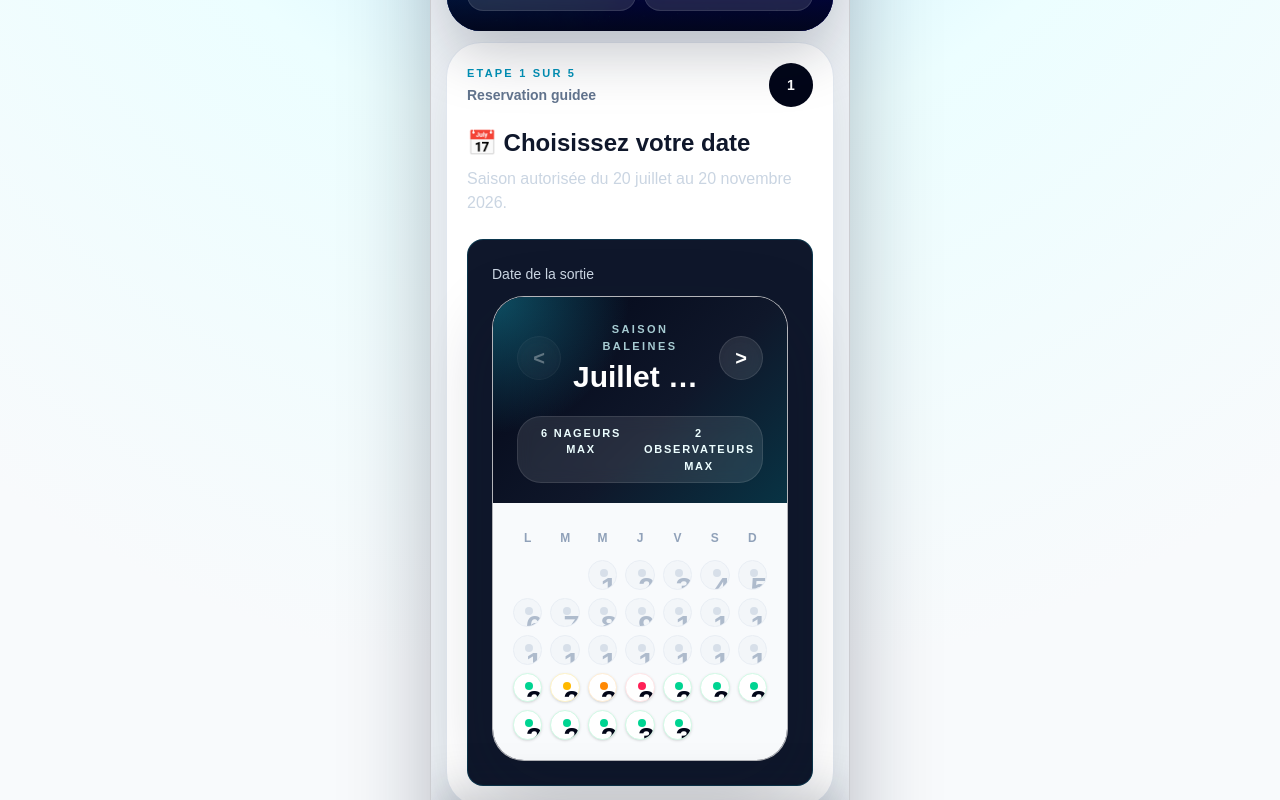
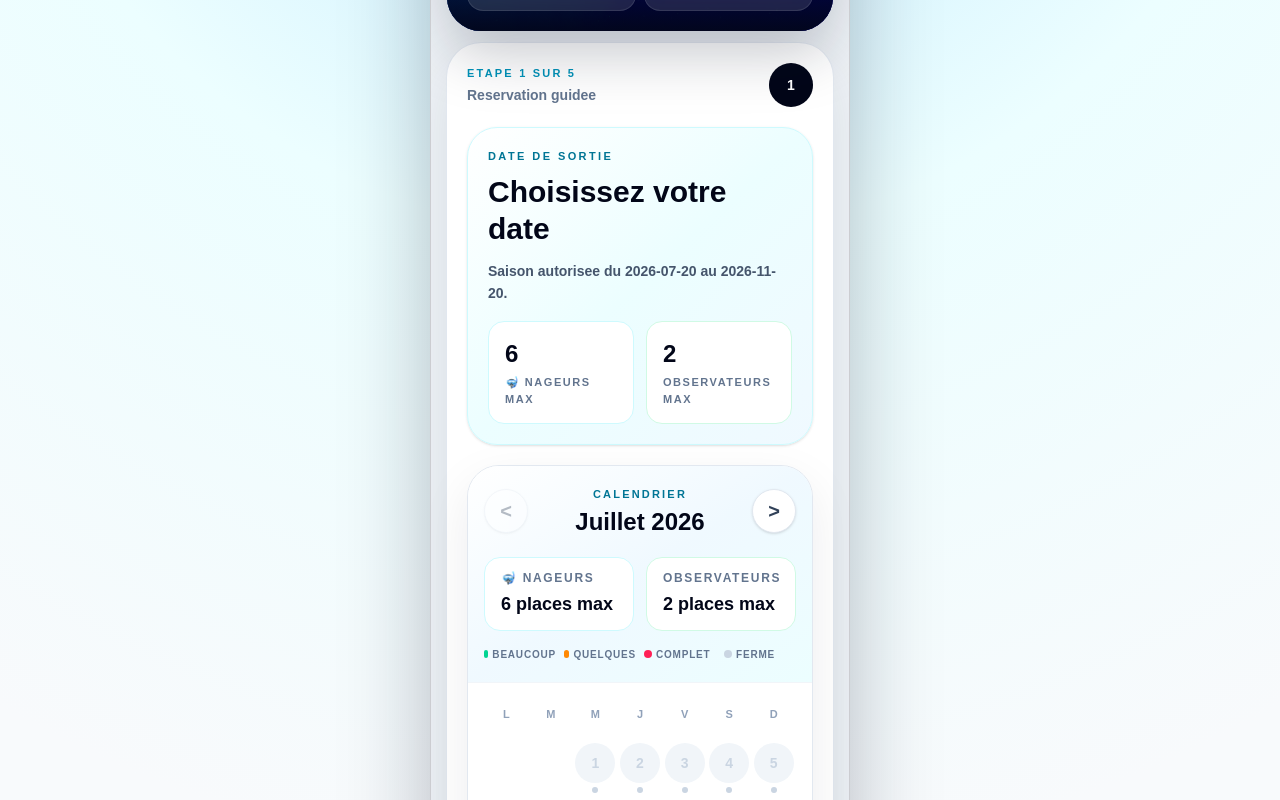
Before and after one commit to sebartacus/tahiti-trip-booking, a Next.js app: page /baleines in a window 1280 px wide. Shown: the part 420-1220 px from the top of the page. Built offline with nearby package versions, Linux system fonts and the light colour scheme.

Commit message:
improve whale watching v2 date calendar

```diff
--- a/src/features/whale-watching-v2/components/calendar/CalendarDay.tsx
+++ b/src/features/whale-watching-v2/components/calendar/CalendarDay.tsx
@@ -10,45 +10,30 @@ type Props = {
   onClick(): void;
 };
 
-const STATUS_STYLES: Record<
-  DayStatus,
-  {
-    label: string;
-    dot: string;
-    meter: string;
-    surface: string;
-  }
-> = {
-  available: {
-    label: "Ouvert",
-    dot: "bg-emerald-400",
-    meter: "bg-emerald-400",
-    surface: "border-emerald-100 bg-white text-slate-950",
-  },
-  limited: {
-    label: "Limite",
-    dot: "bg-amber-400",
-    meter: "bg-amber-400",
-    surface: "border-amber-100 bg-white text-slate-950",
-  },
-  almost_full: {
-    label: "Rare",
-    dot: "bg-orange-400",
-    meter: "bg-orange-400",
-    surface: "border-orange-100 bg-white text-slate-950",
-  },
-  full: {
-    label: "Complet",
-    dot: "bg-rose-500",
-    meter: "bg-rose-500",
-    surface: "border-rose-100 bg-white text-slate-950",
-  },
+const DOT_STYLES: Record<DayStatus, string> = {
+  available: "bg-emerald-400",
+  limited: "bg-orange-400",
+  almost_full: "bg-orange-400",
+  full: "bg-rose-500",
 };
 
-function getRemainingLabel(value: number | undefined, total: number) {
-  if (value === undefined) return `--/${total}`;
+function getAvailabilityLabel(
+  disabled: boolean,
+  status: DayStatus,
+  waterRemaining?: number,
+  observerRemaining?: number
+) {
+  if (disabled) return "Hors saison";
+  if (status === "full") return "Complet";
+  if (status === "limited" || status === "almost_full") {
+    return `Quelques places, ${waterRemaining ?? "--"} nageurs, ${
+      observerRemaining ?? "--"
+    } observateurs`;
+  }
 
-  return `${value}/${total}`;
+  return `Beaucoup de places, ${waterRemaining ?? "--"} nageurs, ${
+    observerRemaining ?? "--"
+  } observateurs`;
 }
 
 export function CalendarDay({
@@ -60,89 +45,40 @@ export function CalendarDay({
   observerRemaining,
   onClick,
 }: Props) {
-  const style = STATUS_STYLES[status];
-  const waterLabel = getRemainingLabel(waterRemaining, 6);
-  const observerLabel = getRemainingLabel(observerRemaining, 2);
-  const waterPercent =
-    waterRemaining === undefined ? 100 : (waterRemaining / 6) * 100;
-  const observerPercent =
-    observerRemaining === undefined ? 100 : (observerRemaining / 2) * 100;
-
-  const stateClasses = disabled
-    ? "cursor-not-allowed border-slate-200 bg-slate-100 text-slate-400 opacity-70"
-    : active
-    ? "scale-[1.03] border-cyan-300 bg-slate-950 text-white shadow-[0_16px_38px_rgba(8,145,178,0.34)] ring-2 ring-cyan-300 ring-offset-2 ring-offset-slate-50"
-    : `${style.surface} shadow-sm hover:-translate-y-0.5 hover:border-cyan-200 hover:shadow-md`;
-
-  const secondaryText = active
-    ? "text-cyan-50/80"
-    : disabled
-    ? "text-slate-400"
-    : "text-slate-500";
+  const dotClass = disabled ? "bg-slate-300" : DOT_STYLES[status];
+  const label = getAvailabilityLabel(
+    disabled,
+    status,
+    waterRemaining,
+    observerRemaining
+  );
 
   return (
     <button
       type="button"
       disabled={disabled}
       onClick={onClick}
+      aria-label={`${day}. ${label}`}
       aria-pressed={active}
-      className={`group relative flex aspect-square min-h-0 w-full flex-col justify-between overflow-hidden rounded-[18px] border p-2 text-left transition-all duration-300 focus:outline-none focus:ring-2 focus:ring-cyan-400 focus:ring-offset-2 focus:ring-offset-slate-50 sm:rounded-[22px] sm:p-3 ${stateClasses}`}
+      className="group flex h-[54px] w-full flex-col items-center justify-start gap-1 rounded-2xl pt-1 transition focus:outline-none focus:ring-2 focus:ring-cyan-400 focus:ring-offset-2 disabled:cursor-not-allowed"
     >
       <span
-        className={`absolute right-2 top-2 h-2 w-2 rounded-full ${
-          disabled ? "bg-slate-300" : style.dot
+        className={`flex h-10 w-10 items-center justify-center rounded-full text-sm font-black transition-all ${
+          disabled
+            ? "bg-slate-100 text-slate-300"
+            : active
+            ? "scale-105 bg-slate-950 text-white shadow-[0_12px_26px_rgba(15,23,42,0.25)] ring-2 ring-cyan-300"
+            : "bg-white text-slate-800 ring-1 ring-slate-200 group-hover:bg-cyan-50 group-hover:ring-cyan-200"
+        }`}
+      >
+        {day}
+      </span>
+
+      <span
+        className={`h-1.5 w-1.5 rounded-full ${dotClass} ${
+          active ? "scale-125" : ""
         }`}
       />
-
-      {active && (
-        <span className="pointer-events-none absolute inset-x-3 top-0 h-px bg-gradient-to-r from-transparent via-cyan-200 to-transparent" />
-      )}
-
-      <div>
-        <span className="block text-[clamp(1.15rem,6vw,2rem)] font-black leading-none sm:text-3xl">
-          {day}
-        </span>
-
-        <span
-          className={`mt-1 block truncate text-[9px] font-black uppercase tracking-[0.14em] sm:text-[10px] ${secondaryText}`}
-        >
-          {disabled ? "Ferme" : style.label}
-        </span>
-      </div>
-
-      <div className="space-y-1">
-        <div className="space-y-0.5">
-          <div className={`flex items-center justify-between gap-1 text-[9px] font-bold sm:text-[10px] ${secondaryText}`}>
-            <span>Nage</span>
-            <span>{disabled ? "--/6" : waterLabel}</span>
-          </div>
-
-          <div className={active ? "h-1 rounded-full bg-white/15" : "h-1 rounded-full bg-slate-200"}>
-            <div
-              className={`h-full rounded-full ${
-                disabled ? "bg-slate-300" : style.meter
-              }`}
-              style={{ width: `${waterPercent}%` }}
-            />
-          </div>
-        </div>
-
-        <div className="space-y-0.5">
-          <div className={`flex items-center justify-between gap-1 text-[9px] font-bold sm:text-[10px] ${secondaryText}`}>
-            <span>Bord</span>
-            <span>{disabled ? "--/2" : observerLabel}</span>
-          </div>
-
-          <div className={active ? "h-1 rounded-full bg-white/15" : "h-1 rounded-full bg-slate-200"}>
-            <div
-              className={`h-full rounded-full ${
-                disabled ? "bg-slate-300" : style.meter
-              }`}
-              style={{ width: `${observerPercent}%` }}
-            />
-          </div>
-        </div>
-      </div>
     </button>
   );
 }
--- a/src/features/whale-watching-v2/components/calendar/CalendarGrid.tsx
+++ b/src/features/whale-watching-v2/components/calendar/CalendarGrid.tsx
@@ -68,25 +68,25 @@ export function CalendarGrid({
   );
 
   return (
-    <div className="overflow-hidden rounded-[32px] border border-white/70 bg-slate-950 text-white shadow-[0_24px_70px_rgba(15,23,42,0.24)]">
-      <div className="bg-[radial-gradient(circle_at_top_left,rgba(34,211,238,0.35),transparent_38%),linear-gradient(135deg,#020617,#0f172a_58%,#083344)] px-4 pb-5 pt-4 sm:px-6 sm:pt-6">
+    <div className="overflow-hidden rounded-[32px] border border-slate-200 bg-white shadow-[0_18px_50px_rgba(15,23,42,0.08)]">
+      <div className="border-b border-slate-100 bg-gradient-to-br from-white via-sky-50 to-cyan-50 px-4 py-5">
         <div className="flex items-center justify-between gap-3">
           <button
             type="button"
             aria-label="Mois precedent"
             disabled={monthIndex === 0}
             onClick={() => setMonthIndex((current) => current - 1)}
-            className="flex h-11 w-11 shrink-0 items-center justify-center rounded-full border border-white/10 bg-white/10 text-xl font-semibold text-white shadow-inner backdrop-blur transition hover:bg-white/20 disabled:cursor-not-allowed disabled:opacity-35"
+            className="flex h-11 w-11 shrink-0 items-center justify-center rounded-full border border-slate-200 bg-white text-xl font-black text-slate-700 shadow-sm transition hover:border-cyan-200 hover:bg-cyan-50 disabled:cursor-not-allowed disabled:opacity-35"
           >
             {"<"}
           </button>
 
           <div className="min-w-0 text-center">
-            <p className="text-[11px] font-bold uppercase tracking-[0.22em] text-cyan-100/80">
-              Saison baleines
+            <p className="text-[11px] font-black uppercase tracking-[0.2em] text-cyan-700">
+              Calendrier
             </p>
 
-            <h3 className="mt-1 truncate text-2xl font-black leading-tight text-white sm:text-3xl">
+            <h3 className="mt-1 truncate text-2xl font-black leading-tight text-slate-950">
               {monthLabel}
             </h3>
           </div>
@@ -96,31 +96,65 @@ export function CalendarGrid({
             aria-label="Mois suivant"
             disabled={monthIndex === MONTHS.length - 1}
             onClick={() => setMonthIndex((current) => current + 1)}
-            className="flex h-11 w-11 shrink-0 items-center justify-center rounded-full border border-white/10 bg-white/10 text-xl font-semibold text-white shadow-inner backdrop-blur transition hover:bg-white/20 disabled:cursor-not-allowed disabled:opacity-35"
+            className="flex h-11 w-11 shrink-0 items-center justify-center rounded-full border border-slate-200 bg-white text-xl font-black text-slate-700 shadow-sm transition hover:border-cyan-200 hover:bg-cyan-50 disabled:cursor-not-allowed disabled:opacity-35"
           >
             {">"}
           </button>
         </div>
 
-        <div className="mt-5 grid grid-cols-2 gap-2 rounded-3xl border border-white/10 bg-white/10 p-2 text-center text-[11px] font-bold uppercase tracking-[0.16em] text-cyan-50 backdrop-blur">
-          <span>6 nageurs max</span>
-          <span>2 observateurs max</span>
+        <div className="mt-5 grid grid-cols-2 gap-3">
+          <div className="rounded-2xl border border-cyan-100 bg-white px-4 py-3">
+            <p className="text-xs font-black uppercase tracking-[0.14em] text-slate-500">
+              🤿 Nageurs
+            </p>
+            <p className="mt-1 text-lg font-black text-slate-950">
+              6 places max
+            </p>
+          </div>
+
+          <div className="rounded-2xl border border-emerald-100 bg-white px-4 py-3">
+            <p className="text-xs font-black uppercase tracking-[0.14em] text-slate-500">
+              Observateurs
+            </p>
+            <p className="mt-1 text-lg font-black text-slate-950">
+              2 places max
+            </p>
+          </div>
+        </div>
+
+        <div className="mt-4 grid grid-cols-4 gap-2 text-[10px] font-black uppercase tracking-[0.08em] text-slate-500">
+          <span className="flex items-center gap-1">
+            <span className="h-2 w-2 rounded-full bg-emerald-400" />
+            Beaucoup
+          </span>
+          <span className="flex items-center gap-1">
+            <span className="h-2 w-2 rounded-full bg-orange-400" />
+            Quelques
+          </span>
+          <span className="flex items-center gap-1">
+            <span className="h-2 w-2 rounded-full bg-rose-500" />
+            Complet
+          </span>
+          <span className="flex items-center gap-1">
+            <span className="h-2 w-2 rounded-full bg-slate-300" />
+            Ferme
+          </span>
         </div>
       </div>
 
-      <div className="bg-slate-50 p-3 sm:p-5">
-        <div className="grid grid-cols-7 gap-1.5 sm:gap-2">
+      <div className="bg-white p-3 sm:p-4">
+        <div className="grid grid-cols-7 gap-y-2">
           {WEEK_DAYS.map((dayName, index) => (
             <div
               key={`${dayName}-${index}`}
-              className="flex aspect-square items-center justify-center text-[11px] font-black uppercase text-slate-400 sm:text-xs"
+              className="flex h-8 items-center justify-center text-[11px] font-black uppercase text-slate-400"
             >
               {dayName}
             </div>
           ))}
 
           {Array.from({ length: offset }).map((_, index) => (
-            <div key={`offset-${index}`} className="aspect-square" />
+            <div key={`offset-${index}`} className="h-[54px]" />
           ))}
 
           {calendarDays.map(({ day, value, info, disabled }) => (
--- a/src/features/whale-watching-v2/components/steps/DateStep.tsx
+++ b/src/features/whale-watching-v2/components/steps/DateStep.tsx
@@ -8,41 +8,66 @@ type Props = {
   onSelect(date: string): void;
 };
 
+const dateFormatter = new Intl.DateTimeFormat("fr-FR", {
+  weekday: "long",
+  day: "2-digit",
+  month: "long",
+  year: "numeric",
+});
+
+function formatSelectedDate(date: string) {
+  return dateFormatter.format(new Date(`${date}T12:00:00`));
+}
+
 export function DateStep({
   selectedDate,
   onSelect,
 }: Props) {
   return (
-    <div className="space-y-6">
-      <div>
-        <h2 className="text-2xl font-bold">
-          📅 Choisissez votre date
+    <div className="space-y-5">
+      <div className="rounded-[30px] border border-cyan-100 bg-gradient-to-br from-white via-cyan-50 to-sky-50 p-5 shadow-sm">
+        <p className="text-[11px] font-black uppercase tracking-[0.22em] text-cyan-700">
+          Date de sortie
+        </p>
+
+        <h2 className="mt-2 text-3xl font-black leading-tight text-slate-950">
+          Choisissez votre date
         </h2>
 
-        <p className="mt-2 text-slate-300">
-          Saison autorisée du 20 juillet au 20 novembre 2026.
+        <p className="mt-3 text-sm font-semibold leading-relaxed text-slate-600">
+          Saison autorisee du {SEASON.start} au {SEASON.end}.
         </p>
+
+        <div className="mt-4 grid grid-cols-2 gap-3">
+          <div className="rounded-2xl border border-cyan-100 bg-white p-4">
+            <p className="text-2xl font-black text-slate-950">6</p>
+            <p className="mt-1 text-[11px] font-black uppercase tracking-[0.14em] text-slate-500">
+              🤿 nageurs max
+            </p>
+          </div>
+
+          <div className="rounded-2xl border border-emerald-100 bg-white p-4">
+            <p className="text-2xl font-black text-slate-950">2</p>
+            <p className="mt-1 text-[11px] font-black uppercase tracking-[0.14em] text-slate-500">
+              Observateurs max
+            </p>
+          </div>
+        </div>
       </div>
 
-      <div className="rounded-2xl border border-cyan-500/20 bg-slate-900 p-6">
-        <label className="block text-sm font-medium text-slate-300 mb-3">
-          Date de la sortie
-        </label>
-
-        <CalendarGrid
-  selectedDate={selectedDate}
-  onSelect={onSelect}
-/>
-      </div>
+      <CalendarGrid
+        selectedDate={selectedDate}
+        onSelect={onSelect}
+      />
 
       {selectedDate && (
-        <div className="rounded-xl bg-cyan-500/10 border border-cyan-500/20 p-4">
-          <p className="text-cyan-200 font-medium">
-            Date sélectionnée :
+        <div className="rounded-[26px] border border-cyan-100 bg-white p-5 shadow-sm">
+          <p className="text-[11px] font-black uppercase tracking-[0.18em] text-cyan-700">
+            Date selectionnee
           </p>
 
-          <p className="mt-1 text-white">
-            {selectedDate}
+          <p className="mt-2 text-lg font-black capitalize text-slate-950">
+            {formatSelectedDate(selectedDate)}
           </p>
         </div>
       )}
```
